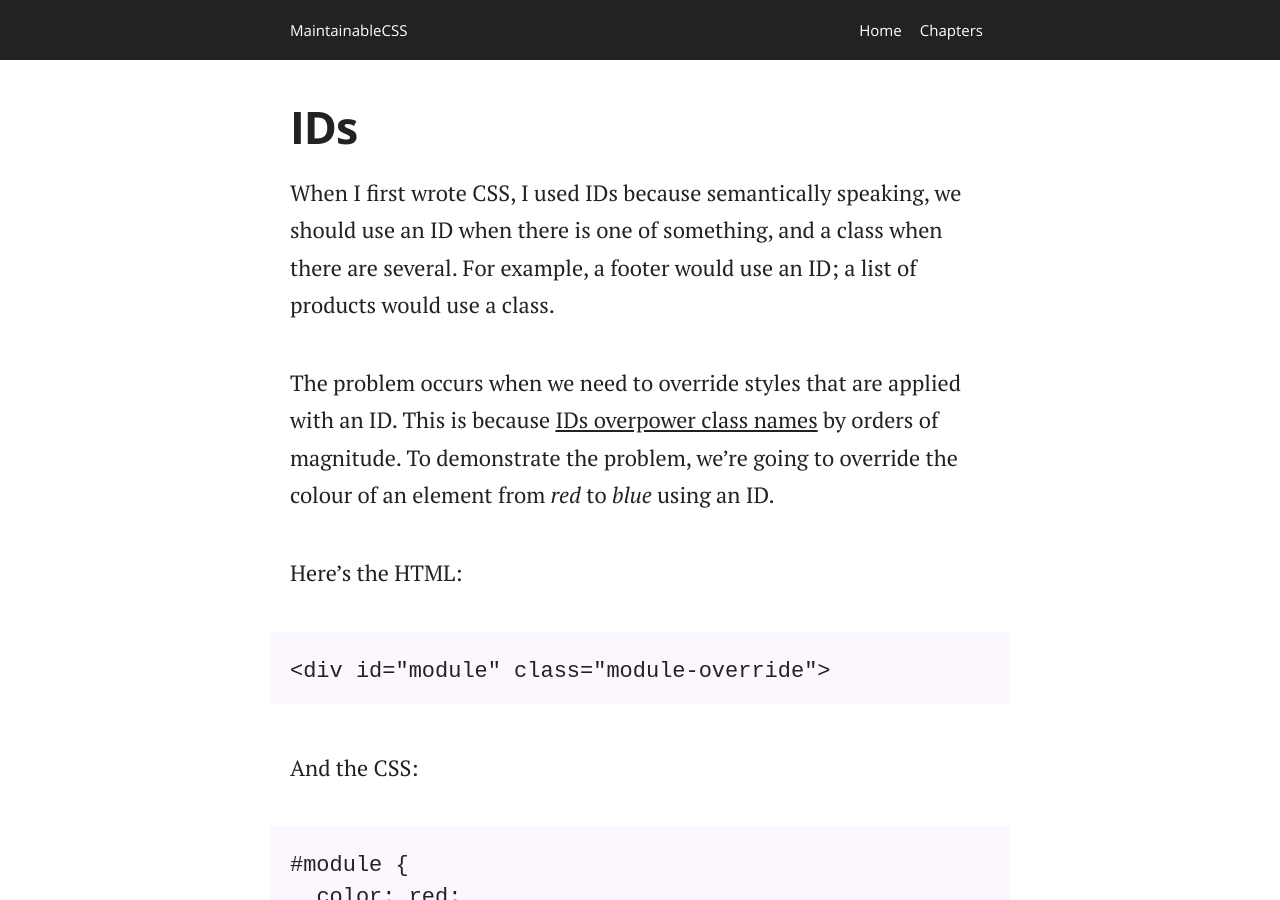
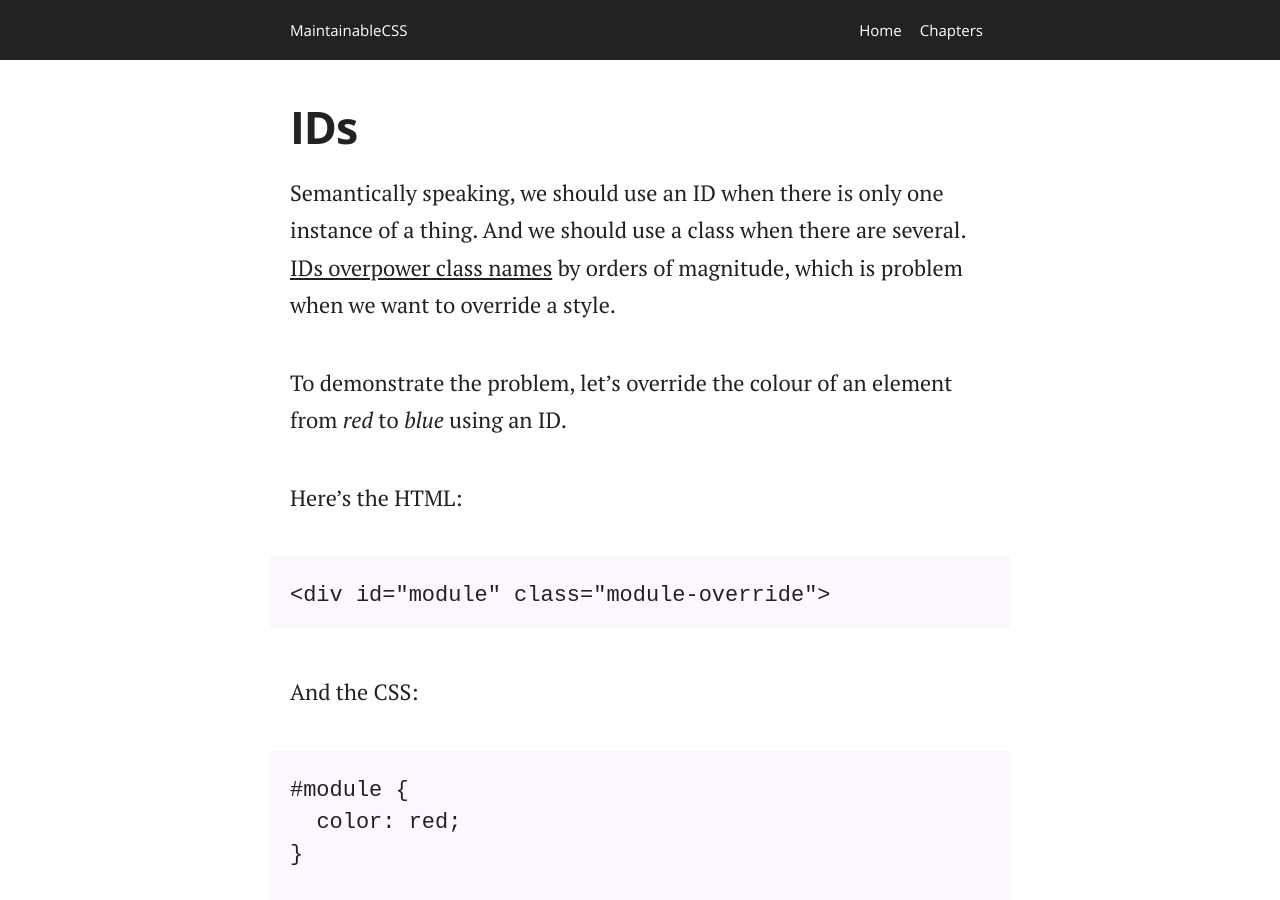
Before and after one commit to adamsilver/maintainablecss.com-jekyll, a Jekyll site: the page built from _chapters/04-ids.md, in a window 1280 px wide and 900 px high. Built offline with Jekyll 4.4.1, drawn with Linux system fonts in a browser that asks for light colours; some of the changed text lies outside the part shown.

Commit message:
Better ids

```diff
--- a/_chapters/04-ids.md
+++ b/_chapters/04-ids.md
@@ -6,9 +6,10 @@ permalink: /chapters/ids/
 description: Learn why using IDs as hooks for styling are problematic and what you should do instead.
 ---
 
-When I first wrote CSS, I used IDs because semantically speaking, we should use an ID when there is one of something, and a class when there are several. For example, a footer would use an ID; a list of products would use a class.
+Semantically speaking, we should use an ID when there is only one instance of a thing. And we should use a class when there are several. [IDs overpower class names](http://www.w3.org/TR/css3-selectors/#specificity) by orders of magnitude, which is problem when we want to override a style.
 
-The problem occurs when we need to override styles that are applied with an ID. This is because [IDs overpower class names](http://www.w3.org/TR/css3-selectors/#specificity) by orders of magnitude. To demonstrate the problem, we're going to override the colour of an element from *red* to *blue* using an ID.
+
+To demonstrate the problem, let's override the colour of an element from *red* to *blue* using an ID.
 
 Here's the HTML:
 
@@ -40,10 +41,10 @@ And the CSS:
 
 Now, the element is blue&mdash;problem solved.
 
-However, it's not that we shouldn't use IDs. In fact IDs enable specific browser features such as:
+Sometimes we need to use IDs to enable certain behaviours. For example:
 
-- Labels are linked to form fields by ID
-- Internal anchors are bound by ID
-- Various ARIA attributes are connected by ID
+- Labels are linked to form fields by ID;
+- Internal anchors are bound by ID; and
+- Various ARIA attributes are connected by ID.
 
-So it's not that we shouldn't use them at all, it's just that we shouldn't use them as hooks for *styling*.
+All of which improve the experience for users. So it's not that we shouldn't use IDs, it's just that we shouldn't use them for *styling*.
```
